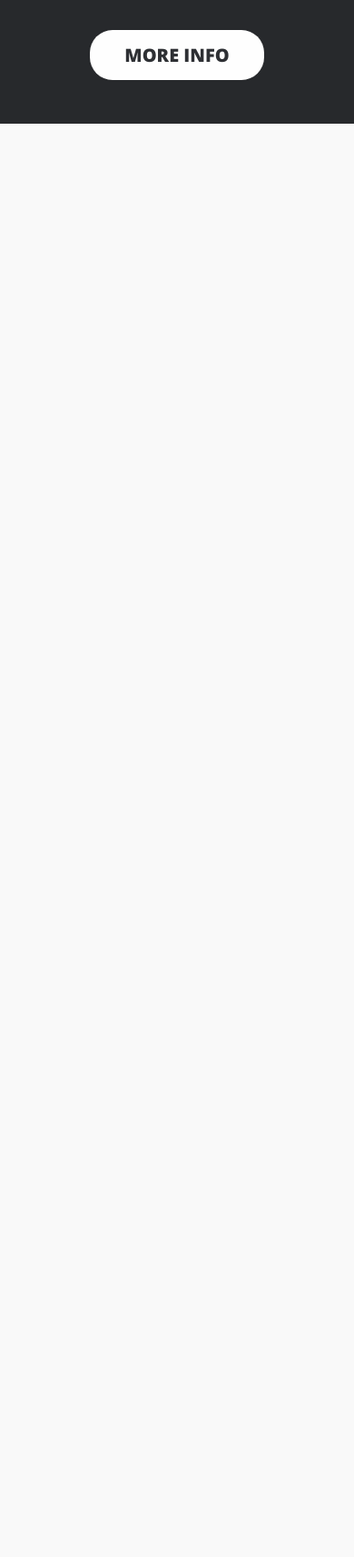
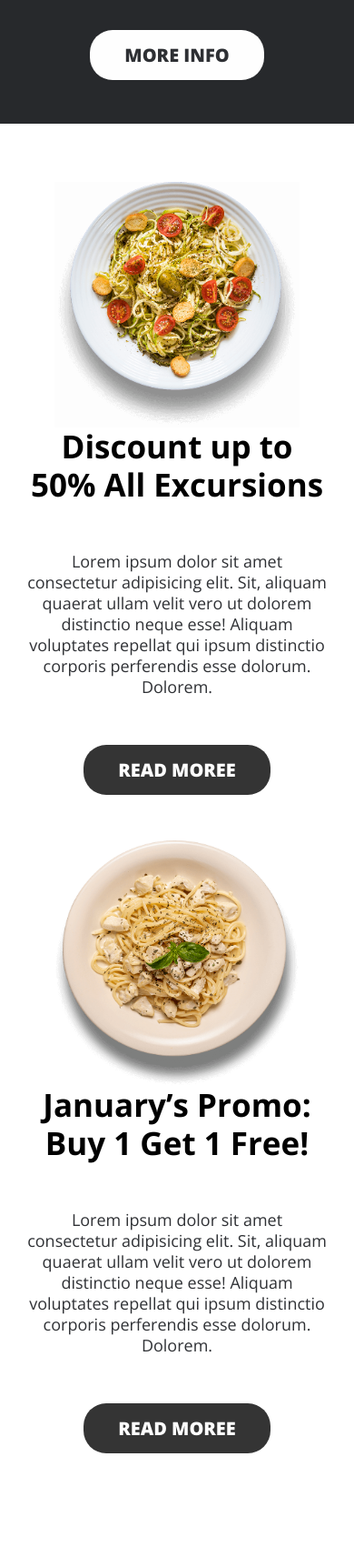
Before and after one commit to OlexanderPistiulha/LandingPages, a PHP site: page / in a window 390 px wide. Shown: the part 3245-4957 px from the top of the page at 91% size. Before the commit the page ends 3381 px from the top, so only its background shows below. Run offline with PHP 8.4, Linux system fonts and the light colour scheme.

Commit message:
forth screen

```diff
--- a/Pizza/assets/css/style.css
+++ b/Pizza/assets/css/style.css
@@ -213,6 +213,7 @@ a {
   line-height: 1.3;
   font-weight: 400;
   margin-bottom: 38px;
+  text-align: center;
 }
 
 .title-h2__light {
@@ -463,7 +464,124 @@ a {
   text-align: center;
 }
 
-.title-h2 {
-  text-align: center;
+.forth-screen {
+  padding: 64px 0;
+}
+
+.offer {
+  display: -webkit-box;
+  display: -webkit-flex;
+  display: -ms-flexbox;
+  display: flex;
+  -webkit-box-pack: justify;
+  -webkit-justify-content: space-between;
+      -ms-flex-pack: justify;
+          justify-content: space-between;
+  -webkit-box-align: center;
+  -webkit-align-items: center;
+      -ms-flex-align: center;
+          align-items: center;
+}
+
+@media screen and (max-width: 1200px) {
+  .offer {
+    -webkit-box-orient: vertical;
+    -webkit-box-direction: normal;
+    -webkit-flex-direction: column;
+        -ms-flex-direction: column;
+            flex-direction: column;
+  }
+}
+
+@media screen and (max-width: 900px) {
+  .offer {
+    margin-bottom: 50px;
+    text-align: center;
+  }
+}
+
+.offer__img {
+  width: 613px;
+  height: 613px;
+  margin-right: 66px;
+}
+
+@media screen and (max-width: 1366px) {
+  .offer__img {
+    width: 500px;
+    height: 500px;
+  }
+}
+
+@media screen and (max-width: 1200px) {
+  .offer__img {
+    margin-right: 0px;
+    margin-left: 0px;
+  }
+}
+
+@media screen and (max-width: 600px) {
+  .offer__img {
+    width: 270px;
+    height: 270px;
+  }
+}
+
+.offer:nth-last-child(even) .offer__content {
+  -webkit-box-ordinal-group: 0;
+  -webkit-order: -1;
+      -ms-flex-order: -1;
+          order: -1;
+}
+
+@media screen and (max-width: 1200px) {
+  .offer:nth-last-child(even) .offer__content {
+    -webkit-box-ordinal-group: 1;
+    -webkit-order: 0;
+        -ms-flex-order: 0;
+            order: 0;
+  }
+}
+
+.offer:nth-last-child(even) .offer__img {
+  margin-right: 0px;
+  margin-left: 66px;
+}
+
+@media screen and (max-width: 1200px) {
+  .offer:nth-last-child(even) .offer__img {
+    margin-right: 0px;
+    margin-left: 0px;
+  }
+}
+
+.offer__title {
+  font-family: "Open Sans";
+  font-size: 58.4px;
+  line-height: 1.2;
+  font-weight: 700;
+  color: #000;
+  margin-bottom: 52px;
+}
+
+@media screen and (max-width: 1366px) {
+  .offer__title {
+    font-size: 35px;
+  }
+}
+
+.offer__text {
+  font-family: "Open Sans";
+  font-size: 29.2px;
+  line-height: 23px;
+  font-weight: 400;
+  color: #2f3135;
+  margin-bottom: 52px;
+}
+
+@media screen and (max-width: 1366px) {
+  .offer__text {
+    font-size: 18px;
+  }
 }
 /*# sourceMappingURL=style.css.map */
--- a/Pizza/assets/scss/style.scss
+++ b/Pizza/assets/scss/style.scss
@@ -214,6 +214,7 @@
     line-height: 1.3;
     font-weight: 400;
     margin-bottom: 38px;
+    text-align: center;
 
     &__light {
         color: $h1-color;
@@ -372,11 +373,12 @@
         }
 
         @media screen and (max-width: 750px) {
-           margin-bottom: 30px;
+            margin-bottom: 30px;
         }
+
         @media screen and (max-width: 719px) {
-           margin-right: 0;
-         }
+            margin-right: 0;
+        }
     }
 
     &__button {
@@ -384,6 +386,101 @@
     }
 }
 
-.title-h2 {
-    text-align: center;
+//--------------------------------- forth screen---------------------------------
+
+.forth-screen {
+    padding: 64px 0;
+
+    &__body {}
+
+    &__content {}
 }
+
+.offers {}
+
+.offer {
+    display: flex;
+    justify-content: space-between;
+    align-items: center;
+
+    @media screen and (max-width: 1200px) {
+        flex-direction: column;
+    }
+
+    @media screen and (max-width: 900px) {
+        margin-bottom: 50px;
+        text-align: center;
+    }
+
+
+    &__img {
+        width: 613px;
+        height: 613px;
+        margin-right: 66px;
+
+        @media screen and (max-width: 1366px) {
+            width: 500px;
+            height: 500px;
+        }
+
+        @media screen and (max-width: 1200px) {
+            margin-right: 0px;
+            margin-left: 0px;
+        }
+
+        @media screen and (max-width: 600px) {
+            width: 270px;
+            height: 270px;
+        }
+    }
+
+    &:nth-last-child(even) {
+        .offer__content {
+            order: -1;
+
+            @media screen and (max-width: 1200px) {
+                order: 0;
+            }
+        }
+    }
+
+    &:nth-last-child(even) {
+        .offer__img {
+            margin-right: 0px;
+            margin-left: 66px;
+
+            @media screen and (max-width: 1200px) {
+                margin-right: 0px;
+                margin-left: 0px;
+            }
+        }
+    }
+
+    &__content {}
+
+    &__title {
+        font-family: $primary-font;
+        font-size: 58.4px;
+        line-height: 1.2;
+        font-weight: 700;
+        color: $h2-color;
+        margin-bottom: 52px;
+
+        @media screen and (max-width: 1366px) {
+            font-size: 35px;
+        }
+    }
+
+    &__text {
+        font-family: $primary-font;
+        font-size: 29.2px;
+        line-height: 23px;
+        font-weight: 400;
+        color: $text-color-two-dark;
+        margin-bottom: 52px;
+
+        @media screen and (max-width: 1366px) {
+            font-size: 18px;
+        }
+    }
+}
--- a/Pizza/index.html
+++ b/Pizza/index.html
@@ -129,6 +129,55 @@
             </div>
         </section>
 
+        <section class="forth-screen">
+            <div class="conteiner">
+                <div class="forth-screen__body">
+                    <div class="forth-screen__content">
+                        <div class="offers">
+                            <div class="offer">
+                                <img src="assets/img/article-plate-one.png" alt="" class="offer__img">
+                                <div class="offer__content">
+                                    <h3 class="offer__title">
+                                        Discount up to 50% All Excursions
+                                    </h3>
+                                    <p class="offer__text">Lorem ipsum dolor sit amet consectetur adipisicing elit. Sit, aliquam quaerat ullam velit vero ut dolorem distinctio neque esse! Aliquam voluptates repellat qui ipsum distinctio corporis perferendis esse dolorum. Dolorem.</p>
+                                    <a href="#" class="button button__dark">
+                                       read moree
+                                    </a>
+                                </div>
+                            </div>
+                            <div class="offer">
+                                <img src="assets/img/article-plate-two.png" alt="" class="offer__img">
+                                <div class="offer__content">
+                                    <h3 class="offer__title">
+                                        January’s Promo: Buy 1 Get 1 Free!
+                                    </h3>
+                                    <p class="offer__text">Lorem ipsum dolor sit amet consectetur adipisicing elit. Sit, aliquam quaerat ullam velit vero ut dolorem distinctio neque esse! Aliquam voluptates repellat qui ipsum distinctio corporis perferendis esse dolorum. Dolorem.</p>
+                                    <a href="#" class="button button__dark">
+                                       read moree
+                                    </a>
+                                </div>
+                            </div>
+                            <!-- <div class="offer">
+                                <img src="assets/img/article-plate-two.png" alt="" class="offer__img">
+                                <div class="offer__content">
+                                    <h3 class="offer__title">
+                                        Discount up to 50% All Excursions
+                                    </h3>
+                                    <p class="offer__text">Lorem ipsum dolor sit amet consectetur adipisicing elit. Sit, aliquam quaerat ullam velit vero ut dolorem distinctio neque esse! Aliquam voluptates repellat qui ipsum distinctio corporis perferendis esse dolorum. Dolorem.</p>
+                                    <a href="#" class="button button__dark">
+                                       read moree
+                                    </a>
+                                </div>
+                            </div> -->
+
+                        </div>
+                    </div>
+                </div>
+            </div>
+        </section>
+
+
     </div>
 </body>
 
```
Also changed, not shown: 1 other file.
